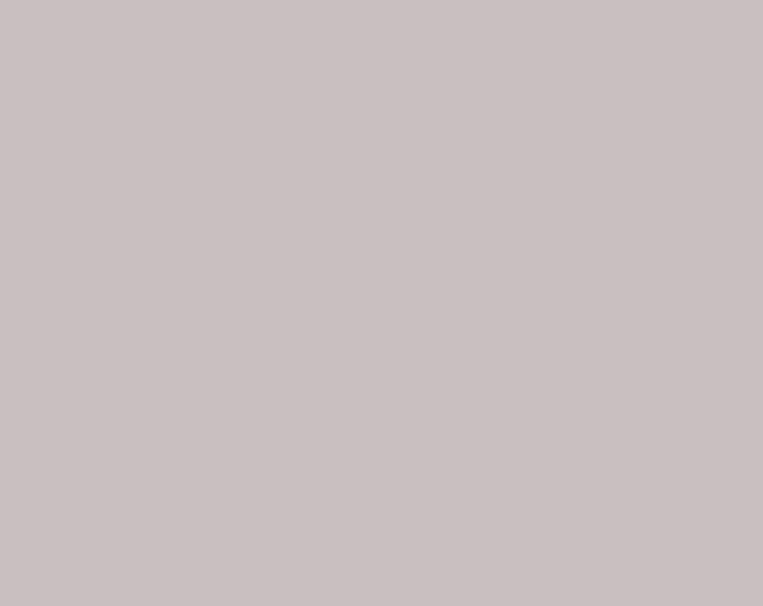
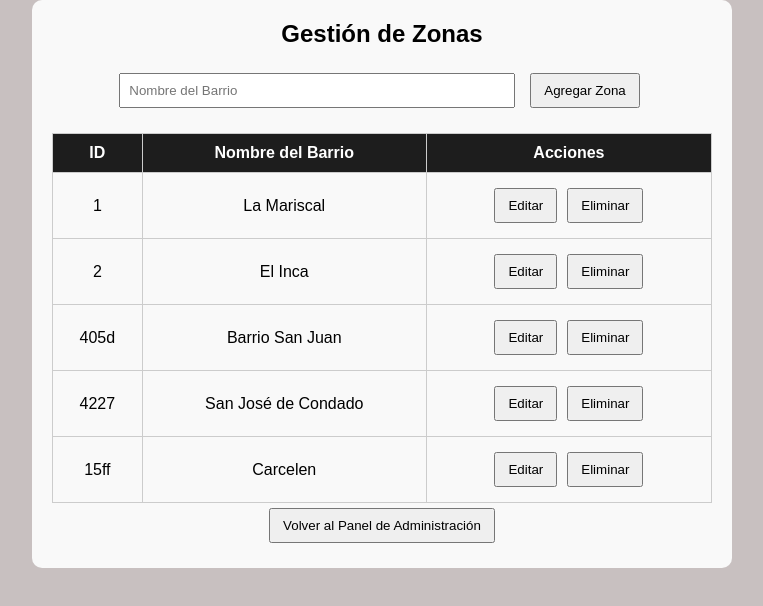
Before and after one commit to jhonny-r/ProyectoAutoCheck, a React (Create React App) app: page /zonas in a window 1280 px wide. Before the commit this address had no page. Shown: the top 606 px of the page, without its empty margins (258-1021 px from the left). Built offline with nearby package versions, Linux system fonts and the light colour scheme; data requests are answered from the project's data file.

Commit message:
crud Zonas

```diff
--- a/db.json
+++ b/db.json
@@ -63,5 +63,27 @@
       "email": "asdsdf@sdsd",
       "contraseña": "123"
     }
+  ],
+  "zonas": [
+    {
+      "id": 1,
+      "nombreBarrio": "La Mariscal"
+    },
+    {
+      "id": 2,
+      "nombreBarrio": "El Inca"
+    },
+    {
+      "id": "405d",
+      "nombreBarrio": "Barrio San Juan"
+    },
+    {
+      "id": "4227",
+      "nombreBarrio": "San José de Condado"
+    },
+    {
+      "id": "15ff",
+      "nombreBarrio": "Carcelen"
+    }
   ]
 }
--- a/src/App.js
+++ b/src/App.js
@@ -16,6 +16,8 @@ import MiZona from './Componente/MiZona.jsx';
 import RecuperacionContra from './Componente/RecuperacionContra.jsx';
 import NuevaEntradaForo from './Componente/NuevaEntradaForo.jsx';
 import PanelAdmin from './Componente/PanelAdmin.jsx';
+import GestionZonas from "./Componente/GestionZonas.jsx";
+
 import axios from 'axios';
 
 function App() {
@@ -75,10 +77,10 @@ const agregarVehiculo = (nuevoVehiculo) => {
     setVehiculos([...vehiculos, nuevoVehiculo]);
   };
 
-const eliminarConsulta = (placa)=>{
-  const nuevasConsultas = consultas.filter(c=>c.placa !== placa);
+  const eliminarConsulta = (placa) => {
+    const nuevasConsultas = consultas.filter(c => c.placa !== placa);
     setConsultas(nuevasConsultas);
-  localStorage.setItem("consultas",JSON.stringify(nuevasConsultas));
+    localStorage.setItem("consultas", JSON.stringify(nuevasConsultas));
 
   };
 
@@ -91,9 +93,9 @@ const eliminarConsulta = (placa)=>{
           {/* Login es la ruta por defecto */}
           <Route path="/" element={<Login usuarios={usuarios} setUsuarioActivo={setUsuarioActivo} />} />
 
-          <Route path="/Inicio" element={<Inicio usuario={usuarioActivo}/>} />
+          <Route path="/Inicio" element={<Inicio usuario={usuarioActivo} />} />
           <Route path="/Registro" element={<Registro agregarUsuario={agregarUsuario} usuarios={usuarios} />} />
-          <Route path="/MiAutoCheck" element={<MiAutoCheck usuario={usuarioActivo} consultas={consultas} eliminarConsulta={eliminarConsulta} setUsuarioActivo={setUsuarioActivo} setConsultas={setConsultas}/>} />
+          <Route path="/MiAutoCheck" element={<MiAutoCheck usuario={usuarioActivo} consultas={consultas} eliminarConsulta={eliminarConsulta} setUsuarioActivo={setUsuarioActivo} setConsultas={setConsultas} />} />
           <Route path="/EditarPerfil" element={<EditarPerfil />} />
           <Route path="/ForoVecinal" element={<ForoVecinal />} />
           <Route path="/ReporteVehiculo" element={<ReporteVehiculo agregarVehiculo={agregarVehiculo} />} />
@@ -105,6 +107,8 @@ const eliminarConsulta = (placa)=>{
           <Route path="/RecuperacionContra" element={<RecuperacionContra usuarios={usuarios} />} />
           <Route path="/NuevaEntradaForo" element={<NuevaEntradaForo />} />
           <Route path="/PanelAdmin" element={<PanelAdmin />} />
+          <Route path="/zonas" element={<GestionZonas />} />
+
         </Routes>
       </BrowserRouter>
 
--- /dev/null
+++ b/src/Componente/GestionZonas.jsx
@@ -0,0 +1,105 @@
+import React, { useEffect, useState } from 'react';
+import axios from 'axios';
+import '../Estilos/GestionZonas.css';
+import { useNavigate } from 'react-router-dom';
+
+function GestionZonas() {
+  const [zonas, setZonas] = useState([]);
+  const [nombreBarrio, setNombreBarrio] = useState('');
+  const [editando, setEditando] = useState(null);
+
+  const url = "http://localhost:3001/zonas";
+  const navigate = useNavigate();
+
+  useEffect(() => {
+    axios.get(url).then((res) => setZonas(res.data));
+  }, []);
+
+  const agregarZona = () => {
+    if (nombreBarrio.trim() === '') return alert('El nombre del barrio es obligatorio');
+    const nuevaZona = { nombreBarrio };
+    axios.post(url, nuevaZona).then((res) => {
+      setZonas([...zonas, res.data]);
+      setNombreBarrio('');
+    });
+  };
+
+  const eliminarZona = (id) => {
+    if (window.confirm('¿Estás seguro de eliminar esta zona?')) {
+      axios.delete(`${url}/${id}`).then(() => {
+        setZonas(zonas.filter((z) => z.id !== id));
+      });
+    }
+  };
+
+  const iniciarEdicion = (zona) => {
+    setEditando(zona);
+    setNombreBarrio(zona.nombreBarrio);
+  };
+
+  const cancelarEdicion = () => {
+    setEditando(null);
+    setNombreBarrio('');
+  };
+
+  const guardarEdicion = () => {
+    if (nombreBarrio.trim() === '') return alert('El nombre del barrio es obligatorio');
+
+    axios.put(`${url}/${editando.id}`, { ...editando, nombreBarrio }).then((res) => {
+      setZonas(zonas.map((z) => (z.id === editando.id ? res.data : z)));
+      setEditando(null);
+      setNombreBarrio('');
+    });
+  };
+
+  return (
+    <div className="zonas-container">
+      <h2>Gestión de Zonas</h2>
+
+      {editando && (
+        <p>Editando zona con ID: <strong>{editando.id}</strong></p>
+      )}
+
+      <input
+        type="text"
+        placeholder="Nombre del Barrio"
+        value={nombreBarrio}
+        onChange={(e) => setNombreBarrio(e.target.value)}
+      />
+      {editando ? (
+        <>
+          <button onClick={guardarEdicion}>Guardar Cambios</button>
+          <button onClick={cancelarEdicion}>Cancelar</button>
+        </>
+      ) : (
+        <button onClick={agregarZona}>Agregar Zona</button>
+      )}
+
+      <table>
+        <thead>
+          <tr>
+            <th>ID</th>
+            <th>Nombre del Barrio</th>
+            <th>Acciones</th>
+          </tr>
+        </thead>
+        <tbody>
+          {zonas.map((zona) => (
+            <tr key={zona.id}>
+              <td>{zona.id}</td>
+              <td>{zona.nombreBarrio}</td>
+              <td>
+                <button onClick={() => iniciarEdicion(zona)}>Editar</button>
+                <button onClick={() => eliminarZona(zona.id)}>Eliminar</button>
+              </td>
+            </tr>
+          ))}
+        </tbody>
+      </table>
+      <button onClick={() => navigate('/PanelAdmin')}>Volver al Panel de Administración</button>
+
+    </div>
+  );
+}
+
+export default GestionZonas;
--- a/src/Componente/MiZona.jsx
+++ b/src/Componente/MiZona.jsx
@@ -13,6 +13,7 @@ function MiZona() {
     setMostrarCombo(!mostrarCombo);
     setMensajeZona('');
   };
+
 
   const establecerZona = () => {
     setMensajeZona(`✅ Zona "${zonaSeleccionada}" agregada con éxito.`);
--- a/src/Componente/PanelAdmin.jsx
+++ b/src/Componente/PanelAdmin.jsx
@@ -1,6 +1,7 @@
 import React from "react";
 import '../Estilos/PanelAdmin.css';
 import { useNavigate } from "react-router-dom";
+
 
 function PanelAdmin() {
   const navigate = useNavigate();
@@ -10,6 +11,7 @@ function PanelAdmin() {
       <div className="panel-box">
         <div className="panel-header">PANEL DE ADMINISTRACIÓN</div>
         <button className="panel-button" onClick={() => navigate("/usuarios")}>Gestionar Usuarios</button>
+        <button className="panel-button" onClick={() => navigate("/zonas")}>Gestionar Zonas</button>
         <button className="panel-button" onClick={() => navigate("/reportes")}>Ver Reportes</button>
         <button className="panel-button" onClick={() => navigate("/")}>Cerrar Sesión</button>
       </div>
--- a/src/Componente/ReporteVehiculo.jsx
+++ b/src/Componente/ReporteVehiculo.jsx
@@ -62,6 +62,12 @@ function ReporteVehiculo({agregarVehiculo}){
                 <option value="Carcelén">Carcelén</option>
                 <option value="Solanda">Solanda</option>
             </select>
+
+            <label className="label-file">
+
+          <input type="file" accept="image/*"  />
+        </label>
+
             <br/>
             <br/>
             <button type="submit" className="btnIngresar">INGRESAR</button>
--- /dev/null
+++ b/src/Estilos/GestionZonas.css
@@ -0,0 +1,40 @@
+.zonas-container {
+  padding: 20px;
+  max-width: 700px;
+  margin: auto;
+  background-color: #f9f9f9;
+  border-radius: 10px;
+}
+
+.zonas-container h2 {
+  text-align: center;
+  margin-bottom: 20px;
+}
+
+.zonas-container input {
+  width: 60%;
+  padding: 8px;
+  margin-right: 10px;
+}
+
+.zonas-container button {
+  padding: 8px 12px;
+  margin: 5px;
+}
+
+table {
+  width: 100%;
+  border-collapse: collapse;
+  margin-top: 20px;
+}
+
+thead {
+  background-color: #1d1d1d;
+  color: white;
+}
+
+td, th {
+  border: 1px solid #ccc;
+  padding: 10px;
+  text-align: center;
+}
--- a/src/Estilos/Inicio.css
+++ b/src/Estilos/Inicio.css
@@ -55,7 +55,7 @@ html, body {
 
 .nav-box {
   display: flex;
-  gap: 35px;
+  gap: 35px; /*espacio entre elementos hijos de un contenedor*/
   background-color: white;
   padding: 12px 35px;
   border-radius: 25px;
@@ -89,7 +89,7 @@ h1 {
 
 /* MAPA */
 .mapa-container {
-  background-color: white;
+  background-color: whitesmoke;
   margin: 25px auto;
   padding: 25px;
   width: 440px;
@@ -143,7 +143,7 @@ h1 {
 .opcion img {
   width: 35%;
   height: auto;
-  object-fit: contain;
+  object-fit: contain;/*muestra las imagenes de forma proporcional dentro del contenedor*/
 }
 
 .opcion p {
--- a/src/Estilos/MapaReportes.css
+++ b/src/Estilos/MapaReportes.css
@@ -57,7 +57,7 @@
 }
 
 .listas-dos-columnas ul {
-  list-style-type: disc;
+  list-style-type: disc;/*tipo de viñeta de la lista*/
   padding-left: 20px;
 }
 
--- a/src/Estilos/login.css
+++ b/src/Estilos/login.css
@@ -3,17 +3,17 @@
     justify-content: center;
     align-items: center;
     height: 100vh;
-    background: linear-gradient(to bottom, #0099cc, #003366);
+    background: linear-gradient(to bottom, #0099cc, #003366);/*degradado de color de arriba hacia abajo*/
     font-family: Arial, sans-serif;
 }
 
 .login-box {
     background-color: white;
     border-radius: 10px;
-    padding: 30px;
-    width: 300px;
+    padding: 60px;
+    width: 500px;
     text-align: center;
-    box-shadow: 0 0 20px rgba(0, 0, 0, 0.3);
+    box-shadow: 0 0 20px rgba(0, 0, 0, 0.3); /*sombra al elemento para dar profundidad visual "flotando"*/
     background: transparent;
     color: white;
 }
@@ -62,7 +62,7 @@
     text-decoration: none;
 }
 
-.login-links a:hover {
+.login-links a:hover { /*se subraya el elemento al colocar el mouse encima*/
     text-decoration: underline;
 }
 
@@ -74,5 +74,5 @@
 
 .login-input,
 .login-button {
-  box-sizing: border-box;
+  box-sizing: border-box; /*evita que los elementos crezcan de forma inesperada-- se aplica en el pading o borde*/
 }
```
Lines whose indentation alone changed are shown as unchanged.
